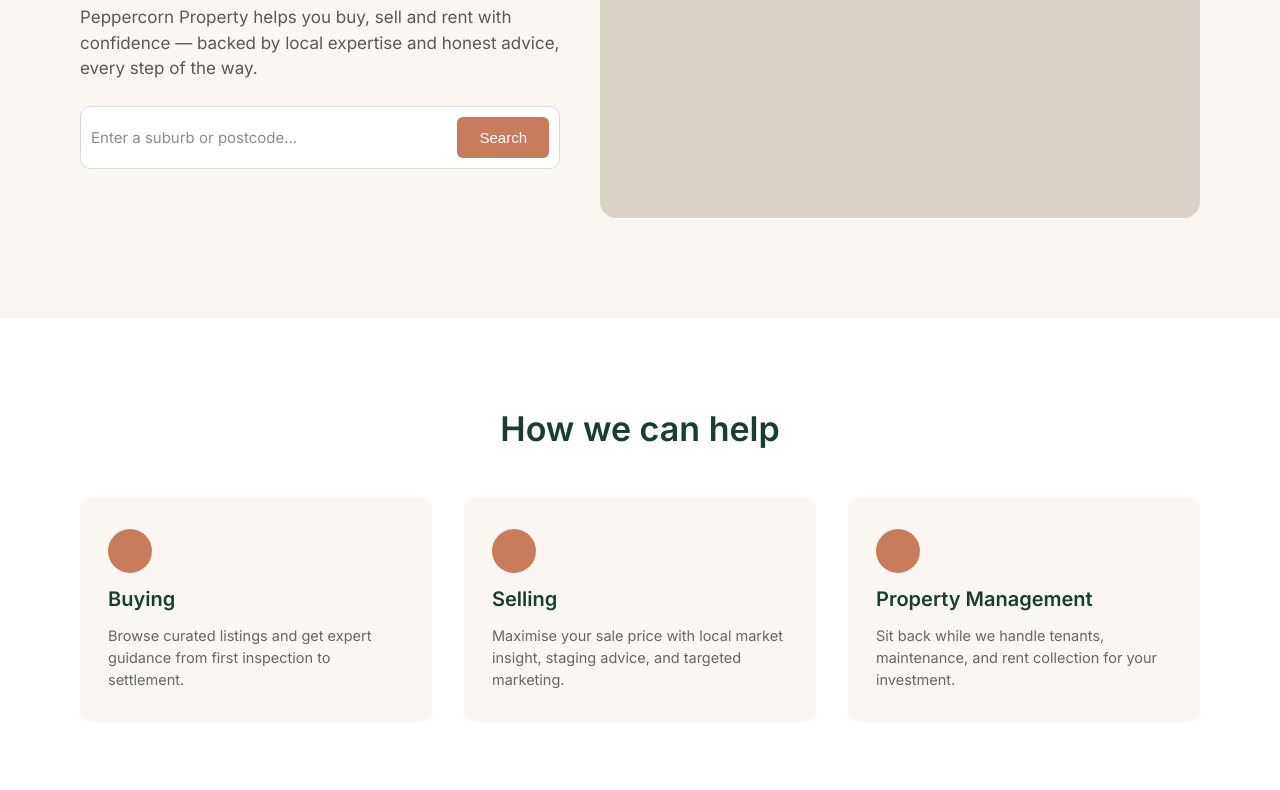
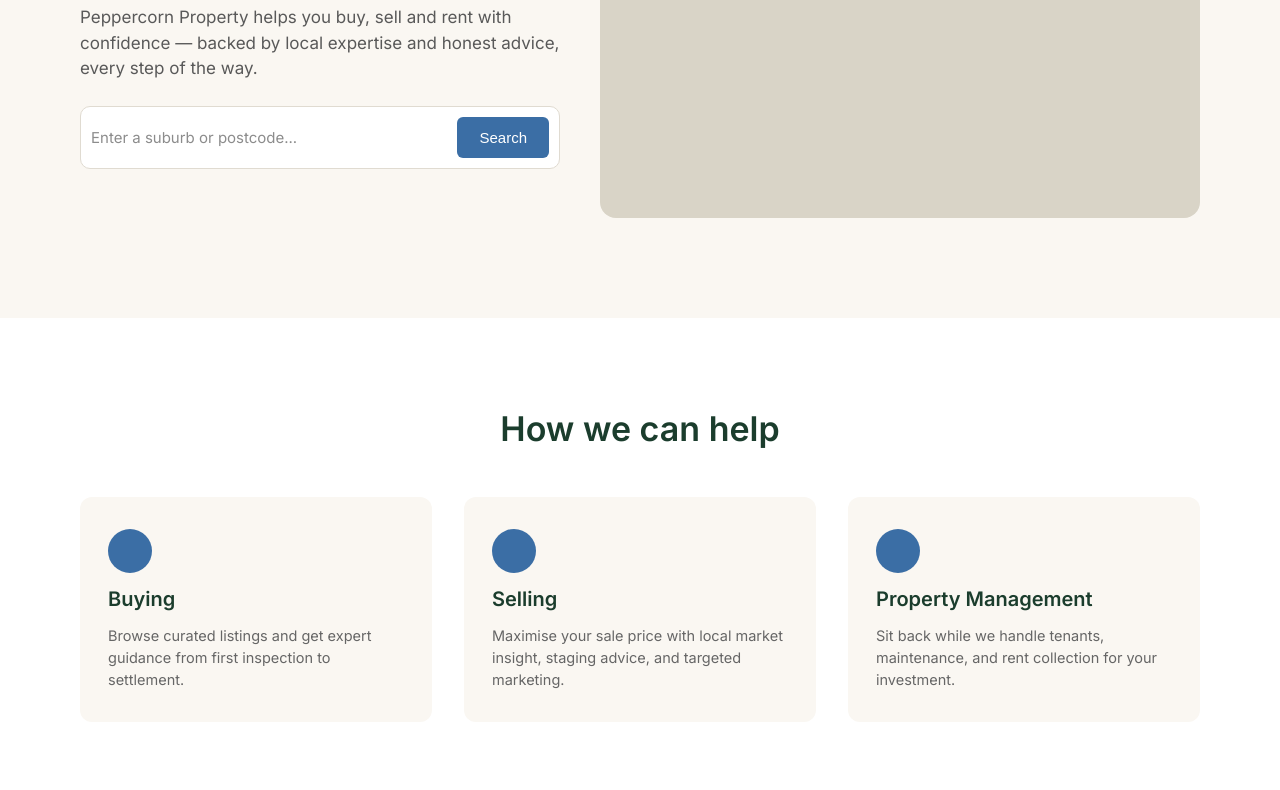
Before and after one commit to garygoesgary/peppercorn-property, a plain HTML site: page index.html in a window 1280 px wide. Shown: the part 414-1204 px from the top of the page. Drawn offline with Linux system fonts and the light colour scheme.

Commit message:
Change accent color from orange to blue

```diff
--- a/styles.css
+++ b/styles.css
@@ -2,7 +2,7 @@
   --color-cream: #faf7f2;
   --color-white: #ffffff;
   --color-forest: #1b3d2d;
-  --color-terracotta: #c97c5d;
+  --color-terracotta: #3b6ea5;
   --color-border: #e5e0d6;
   --color-border-light: #e0dbd1;
   --color-placeholder: #d9d4c7;
```
